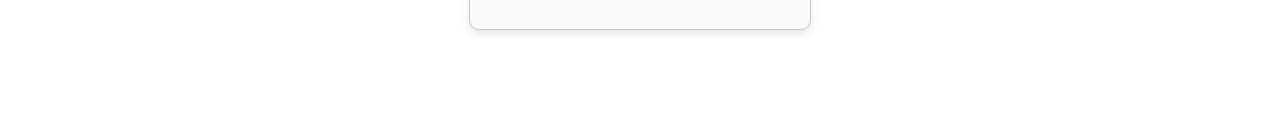
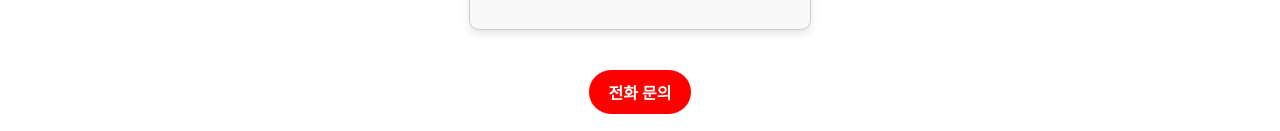
Before and after one commit to OCOwner/blackWork, a React (Create React App) app in the folder drink-bar/: page /info in a window 1280 px wide. Shown: the part 1307-1438 px from the top of the page. Before the commit the page ends 1365 px from the top, so only its background shows below. Built offline with nearby package versions, Linux system fonts and the light colour scheme.

Commit message:
[Feat] : 전화문의 버튼 생성

```diff
--- /dev/null
+++ b/drink-bar/src/components/public/CallBtn.jsx
@@ -0,0 +1,49 @@
+import React from 'react';
+import styled from 'styled-components';
+
+const CallBtn = () => {
+  const phoneNumber = '010-5691-6578'; // 전화번호를 여기에 설정
+
+  return (
+    <ButtonWrapper>
+      <StyledButton href={`tel:${phoneNumber}`}>전화 문의</StyledButton>
+    </ButtonWrapper>
+  );
+};
+
+export default CallBtn;
+
+const ButtonWrapper = styled.div`
+  display: flex;
+  justify-content: center;
+  align-items: center;
+  margin: 20px;
+`;
+
+const StyledButton = styled.a`
+  display: flex;
+  align-items: center;
+  justify-content: center;
+  padding: 10px 20px;
+  font-size: 16px;
+  font-weight: bold;
+  color: white;
+  background-color: red;
+  border: none;
+  border-radius: 30px;
+  text-decoration: none;
+  transition: background-color 0.3s;
+  cursor: pointer;
+
+  &:hover {
+    background-color: #0056b3;
+  }
+
+  &:active {
+    background-color: #004085;
+  }
+
+  & > svg {
+    margin-right: 10px;
+  }
+`;
--- a/drink-bar/src/pages/Info.jsx
+++ b/drink-bar/src/pages/Info.jsx
@@ -1,12 +1,14 @@
 import React from 'react';
 import InfoHeader from '../components/info/InfoHeader';
 import Review from '../components/info/Review';
+import CallBtn from '../components/public/CallBtn';
 
 const Info = () => {
   return (
     <div>
       <InfoHeader />
       <Review />
+      <CallBtn />
     </div>
   );
 };
```
Also changed, not shown: drink-bar/src/components/public/MassageBtn.jsx (added).
